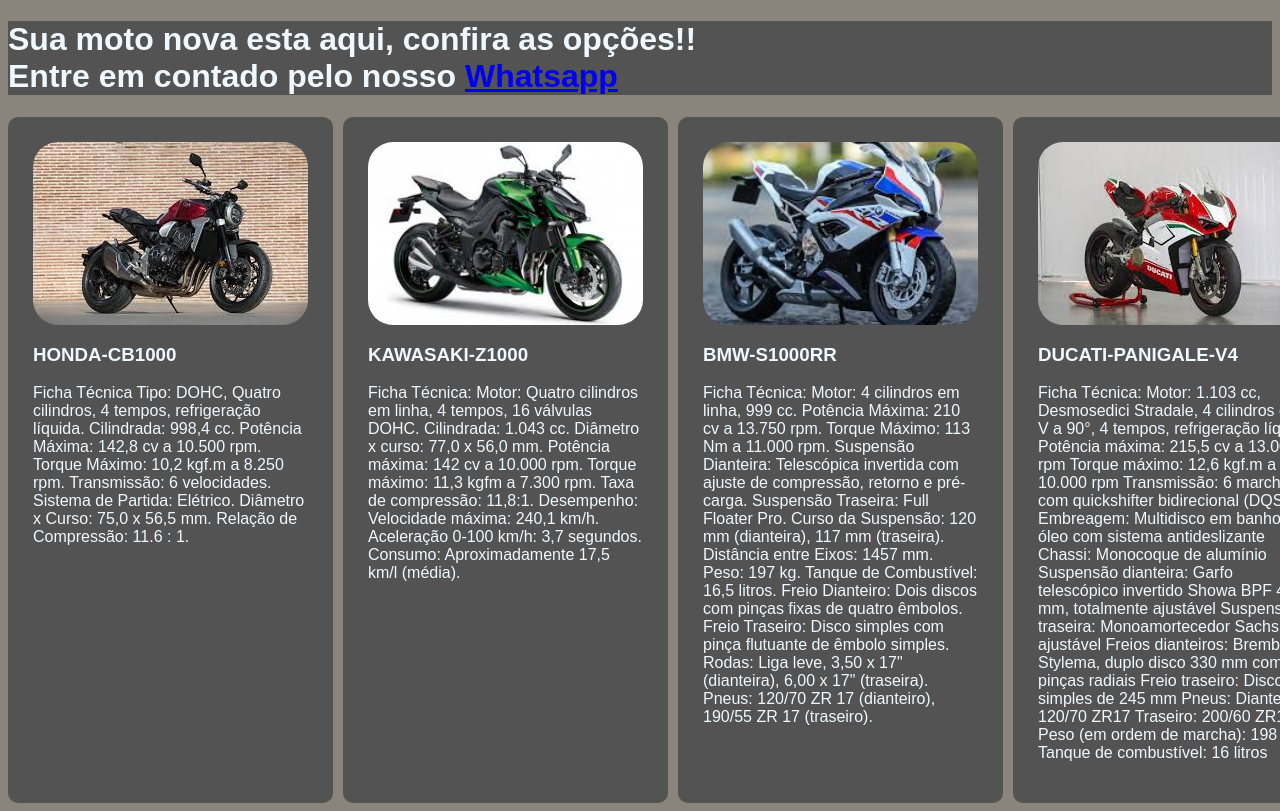
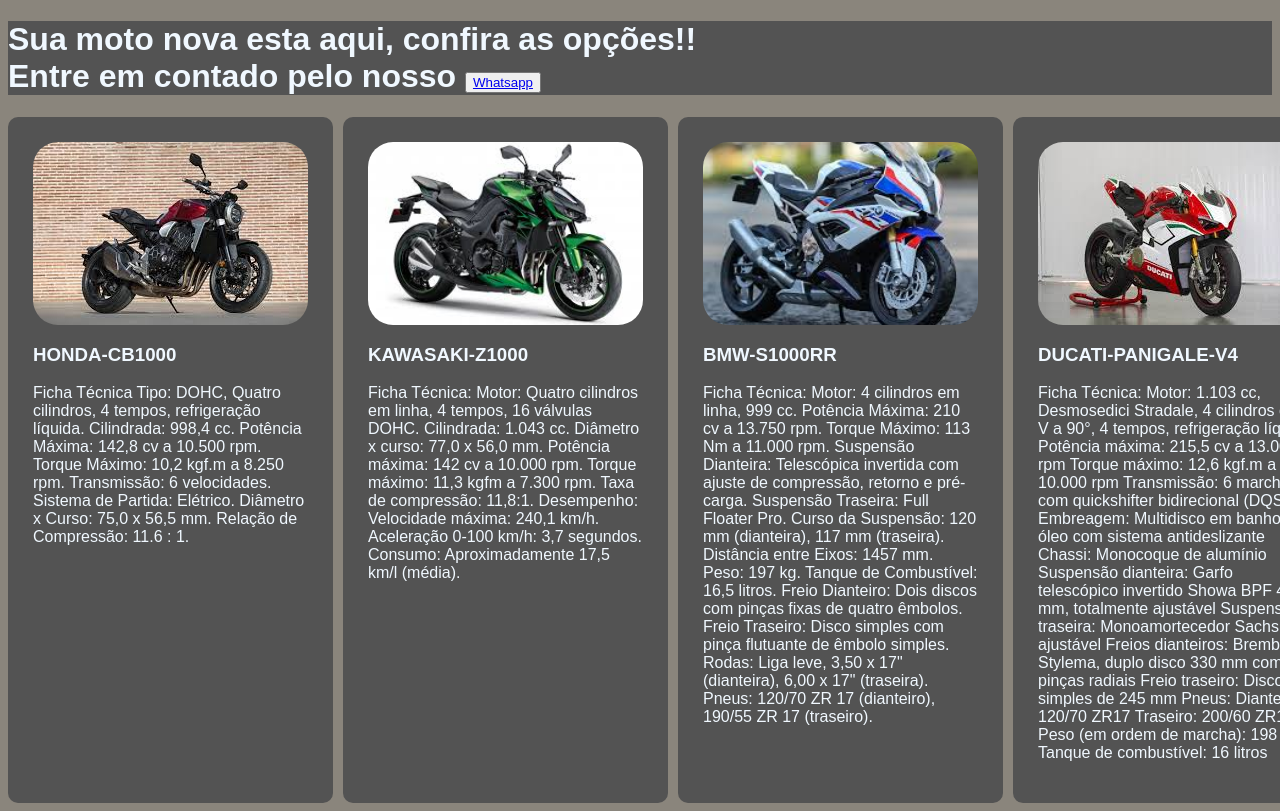
Before and after one commit to glrmrissi/shop-motorcycle, a plain HTML site: page index.html in a window 1280 px wide. Shown: the top 811 px of the page. Drawn offline with Linux system fonts and the light colour scheme.

Commit message:
modificações no botão do whatsapp

```diff
--- a/index.html
+++ b/index.html
@@ -10,7 +10,7 @@
 
 <body>
     <header>
-        <h1>Sua moto nova esta aqui, confira as opções!! <br> Entre em contado pelo nosso <a href="https://wa.me/5543984773017" target="_blank" rel="noopener noreferrer">Whatsapp</a></h1>
+        <h1>Sua moto nova esta aqui, confira as opções!! <br> Entre em contado pelo nosso <button><a href="https://wa.me/5543991122768" target="_blank" rel="noopener noreferrer">Whatsapp</a></button></h1>
     </header>
     <section class="motos">
         <article>
```
